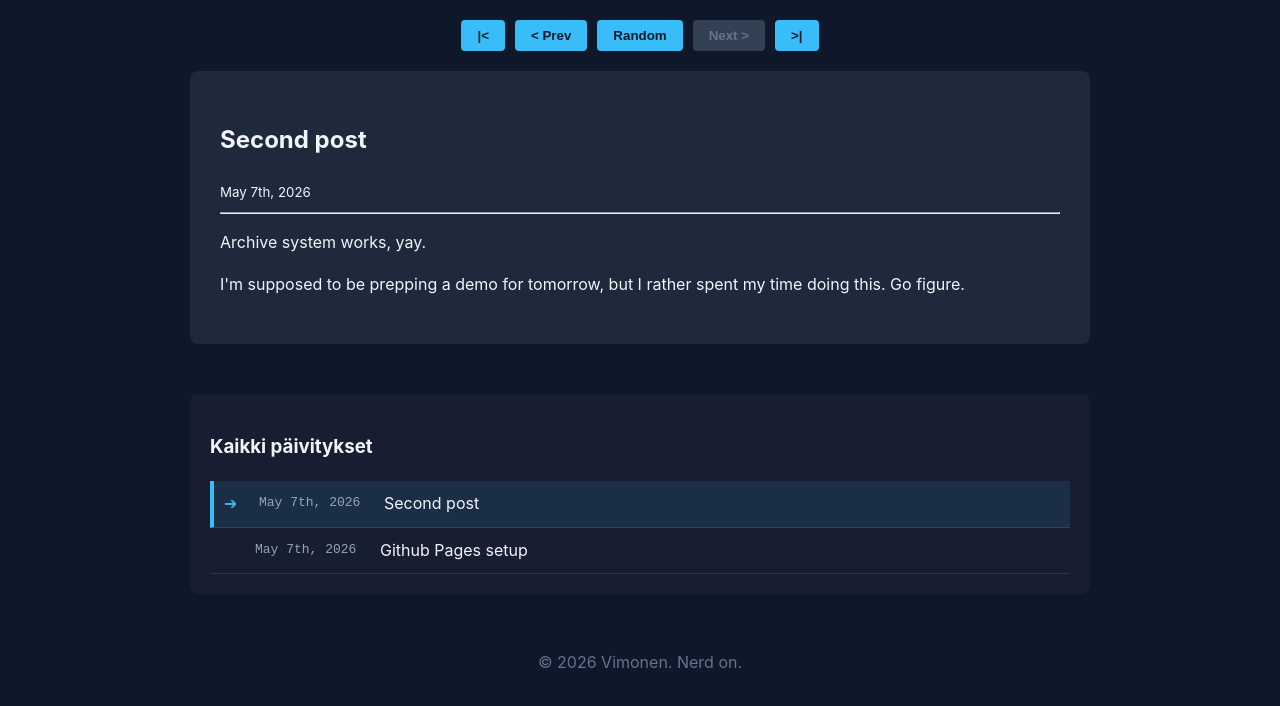
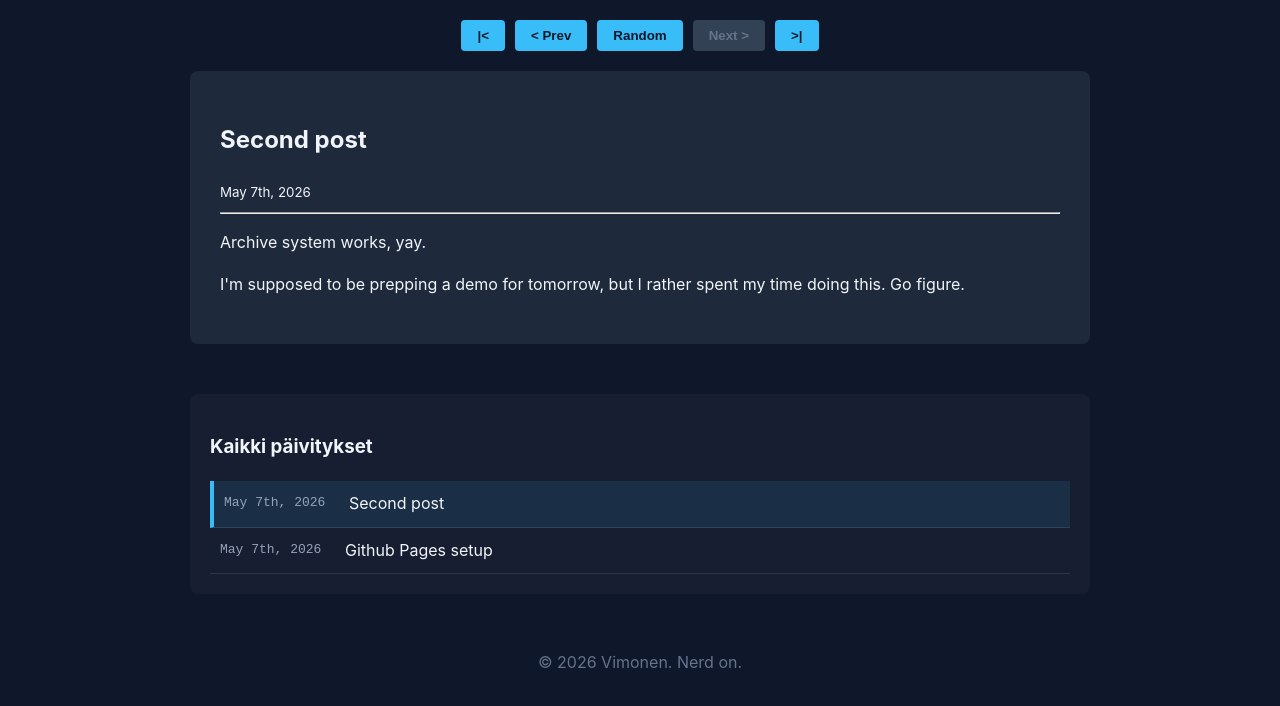
Before and after one commit to mrazael/vimonen.com, a plain HTML site: page devlog/index.html in a window 1280 px wide. Shown: the part 60-766 px from the top of the page. Drawn offline with Linux system fonts and the light colour scheme.

Commit message:
Update index.html

```diff
--- a/devlog/index.html
+++ b/devlog/index.html
@@ -88,7 +88,6 @@
                 item.className = `archive-row ${onNykyinen ? 'active' : ''}`;
 
                 item.innerHTML = `
-                    <span class="indicator">${onNykyinen ? '➔' : ''}</span>
                     <span class="date">${post.date}</span>
                     <a href="index.html?id=${id}">${post.title}</a>
                 `;
```
